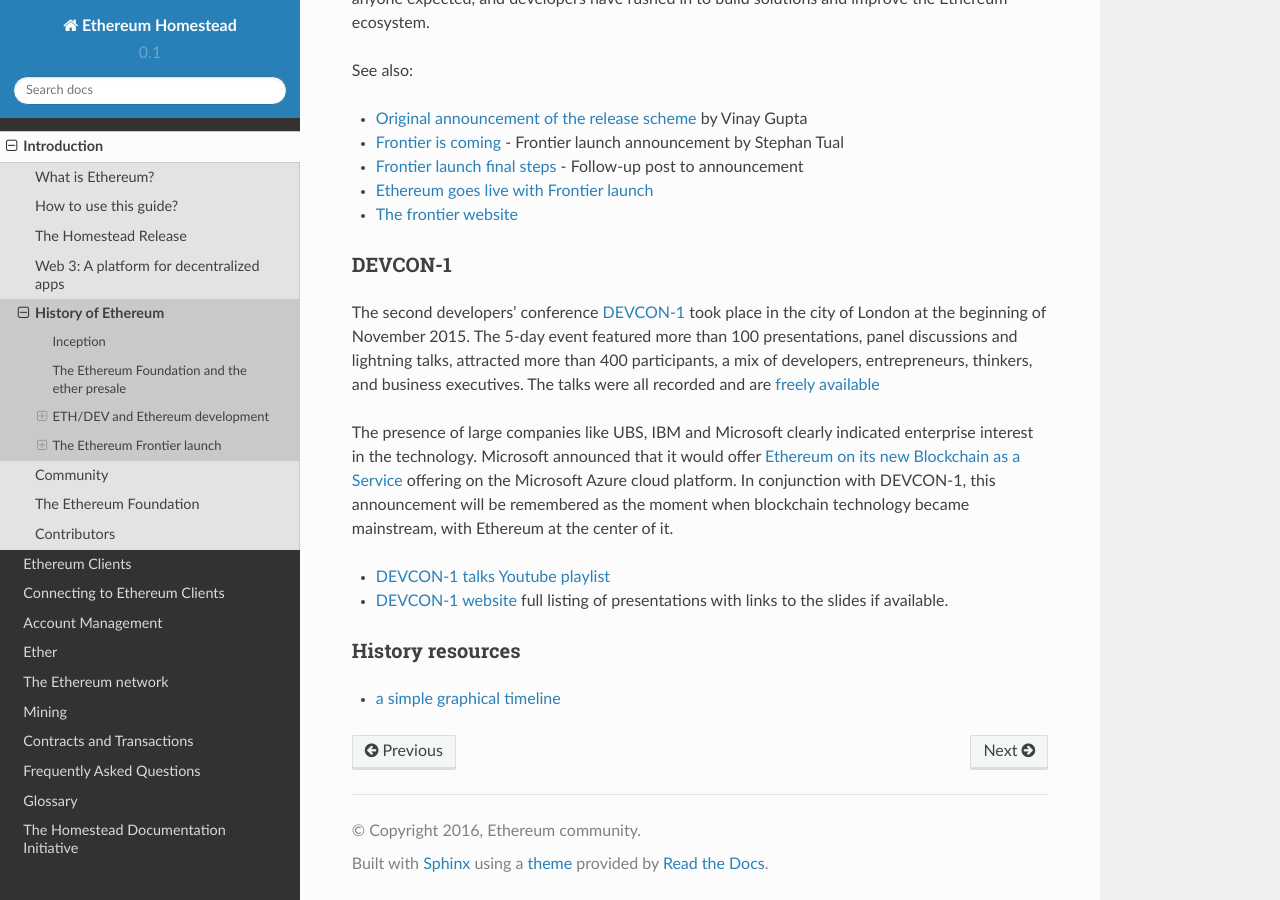
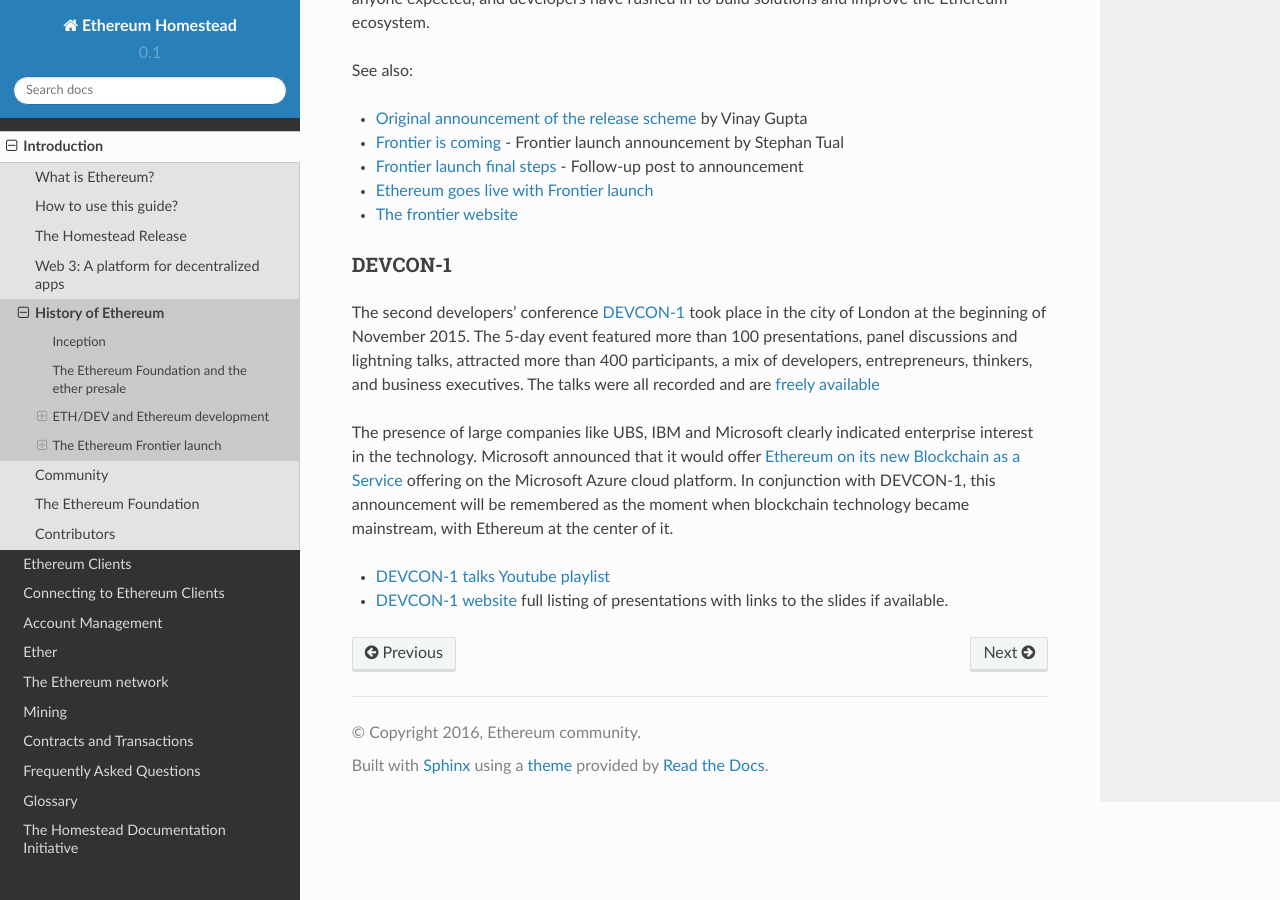
Before and after one commit to ethereum/homestead-guide, a Sphinx documentation site: the page built from source/introduction/history-of-ethereum.rst, in a window 1280 px wide and 900 px high, scrolled down 2995 px. Built offline with Sphinx 7.4.7 and the Read the Docs theme 2.0.0, drawn with Linux system fonts in a browser that asks for light colours.

Commit message:
Update history-of-ethereum.rst
The only link under 'History Resources' is no longer valid. It just redirects to a godaddy domain page. Since it's the only link, I think it would make sense to remove the 'History Resources' section entirely.

```diff
--- a/source/introduction/history-of-ethereum.rst
+++ b/source/introduction/history-of-ethereum.rst
@@ -91,8 +91,3 @@
 
 * `DEVCON-1 talks Youtube playlist <https://www.youtube.com/playlist?list=PLJqWcTqh_zKHQUFX4IaVjWjfT2tbS4NVk>`_
 * `DEVCON-1 website <https://devcon.ethereum.org/>`_ full listing of presentations with links to the slides if available.
-
-History resources
-----------------------------------------
-
-* `a simple graphical timeline <http://ethereumtimeline.org/>`_
```
